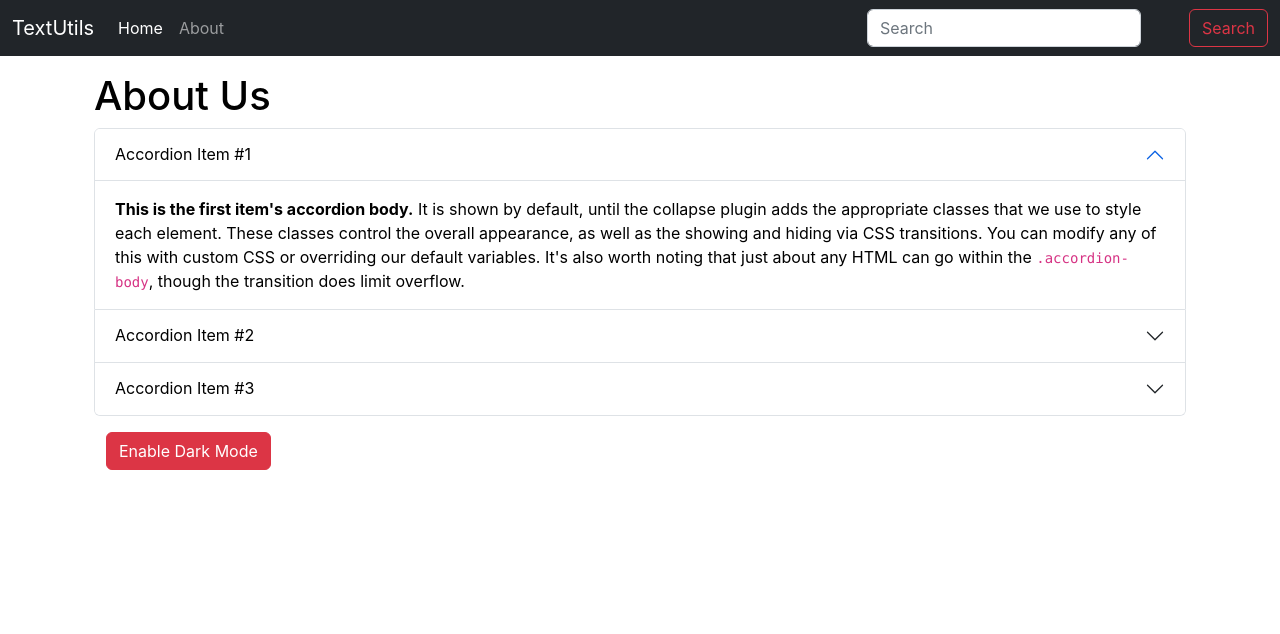
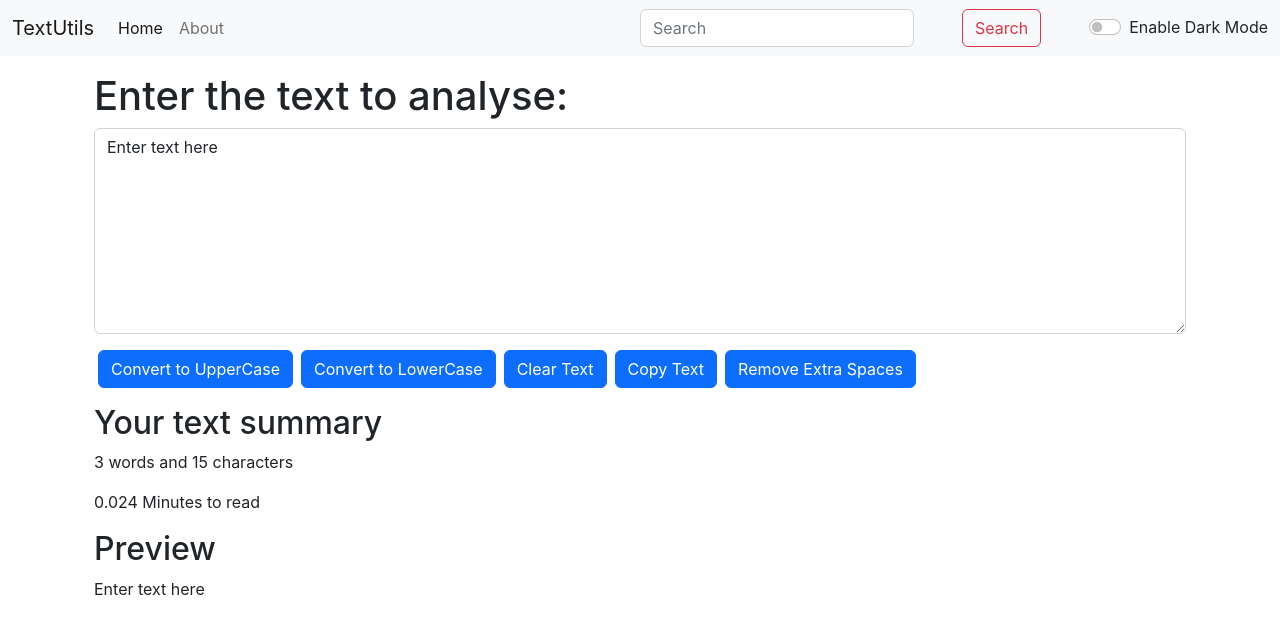
Before and after one commit to AdityaMoudgil/textutils, a React (Create React App) app: page / in a window 1280 px wide. Shown: the top 634 px of the page. Built offline with nearby package versions, Linux system fonts and the light colour scheme.

Commit message:
NavBar Dark Mode

```diff
--- a/src/App.js
+++ b/src/App.js
@@ -1,19 +1,33 @@
 //import logo from './logo.svg';
 import './App.css';
-import About from './Components/About';
+//import About from './Components/About';
 import Navbar from './Components/Navbar';
-//import TextForm from './Components/TextForm';
-
+import TextForm from './Components/TextForm';
+import React, {useState} from 'react';
 
 function App() {
+  const [mode, setMode] = useState('light');
+
+  const toggleMode = ()=>{
+    if(mode==='light')
+    {
+      setMode('dark');
+      document.body.style.backgroundColor = 'grey';
+    }
+
+    else{
+      setMode('light');
+      document.body.style.backgroundColor = 'white';
+    }
+  }
   return (
     <>
       {/* <Navbar title="TextUtils" aboutText="About TextUtils" /> */}
       {/* <Navbar/> */}
-      <Navbar title="TextUtils" />
+      <Navbar title="TextUtils" mode={mode} toggleMode={toggleMode}/>
       <div className="container my-3">
-      {/* <TextForm  heading="Enter the text to analyse:" /> */}
-      <About/>
+      <TextForm  heading="Enter the text to analyse:" mode={mode} />
+      {/* <About/> */}
       </div>
 
           </>
--- a/src/Components/Navbar.js
+++ b/src/Components/Navbar.js
@@ -4,7 +4,7 @@
 
 export default function Navbar(props) {
   return (
-    <nav className="navbar navbar-expand-lg navbar-dark bg-dark">
+    <nav className={`navbar navbar-expand-lg navbar-${props.mode} bg-${props.mode}`}>
   <div className="container-fluid">
     <a className="navbar-brand" href="/">{props.title}</a>
     <button className="navbar-toggler" type="button" data-bs-toggle="collapse" data-bs-target="#navbarNavDropdown" aria-controls="navbarNavDropdown" aria-expanded="false" aria-label="Toggle navigation">
@@ -23,8 +23,12 @@
 
     <form className="d-flex" role="search">
       <input className="form-control me-5" type="search" placeholder="Search" aria-label="Search"/>
-      <button className="btn btn-outline-danger" type="submit">Search</button>
+      <button className="btn btn-outline-danger me-5" type="submit">Search</button>
     </form>
+    <div className={`form-check form-switch text-${props.mode==='light'? 'dark': 'light'}`}>
+  <input className="form-check-input" onClick={props.toggleMode} type="checkbox" role="switch" id="flexSwitchCheckDefault"/>
+  <label className="form-check-label" htmlFor="flexSwitchCheckDefault">Enable Dark Mode</label>
+</div>
   </div>
 </nav>
   )
--- a/src/Components/TextForm.js
+++ b/src/Components/TextForm.js
@@ -20,11 +20,17 @@
     setText(newText);
 }
 
-//   const handleAlternateClick = ()=>{
-//   //console.log("Text was cleared");
-//     let newText =;
-//     setText(newText);
-// }
+  const handleCopy = () => {
+    //console.log("I am copy");
+    var text = document.getElementById("myBox");
+    text.select();
+    navigator.clipboard.writeText(text.value);
+  }
+
+  const handleExtraSpaces = () => {
+    let newText = text.split(/[ ]+/);
+    setText(newText.join(" "))
+  }
 
     const handleOnChange = (event)=>{
         console.log("On Change");
@@ -49,6 +55,8 @@
      <button className="btn btn-primary mx-1" onClick={handleUpClick}>Convert to UpperCase</button>
      <button className="btn btn-primary mx-1" onClick={handleLowClick}>Convert to LowerCase</button>
      <button className="btn btn-primary mx-1" onClick={handleClearClick}>Clear Text</button>
+     <button className="btn btn-primary mx-1" onClick={handleCopy}>Copy Text</button>
+     <button className="btn btn-primary mx-1" onClick={handleExtraSpaces}>Remove Extra Spaces</button>
 
     </div>
 
```
